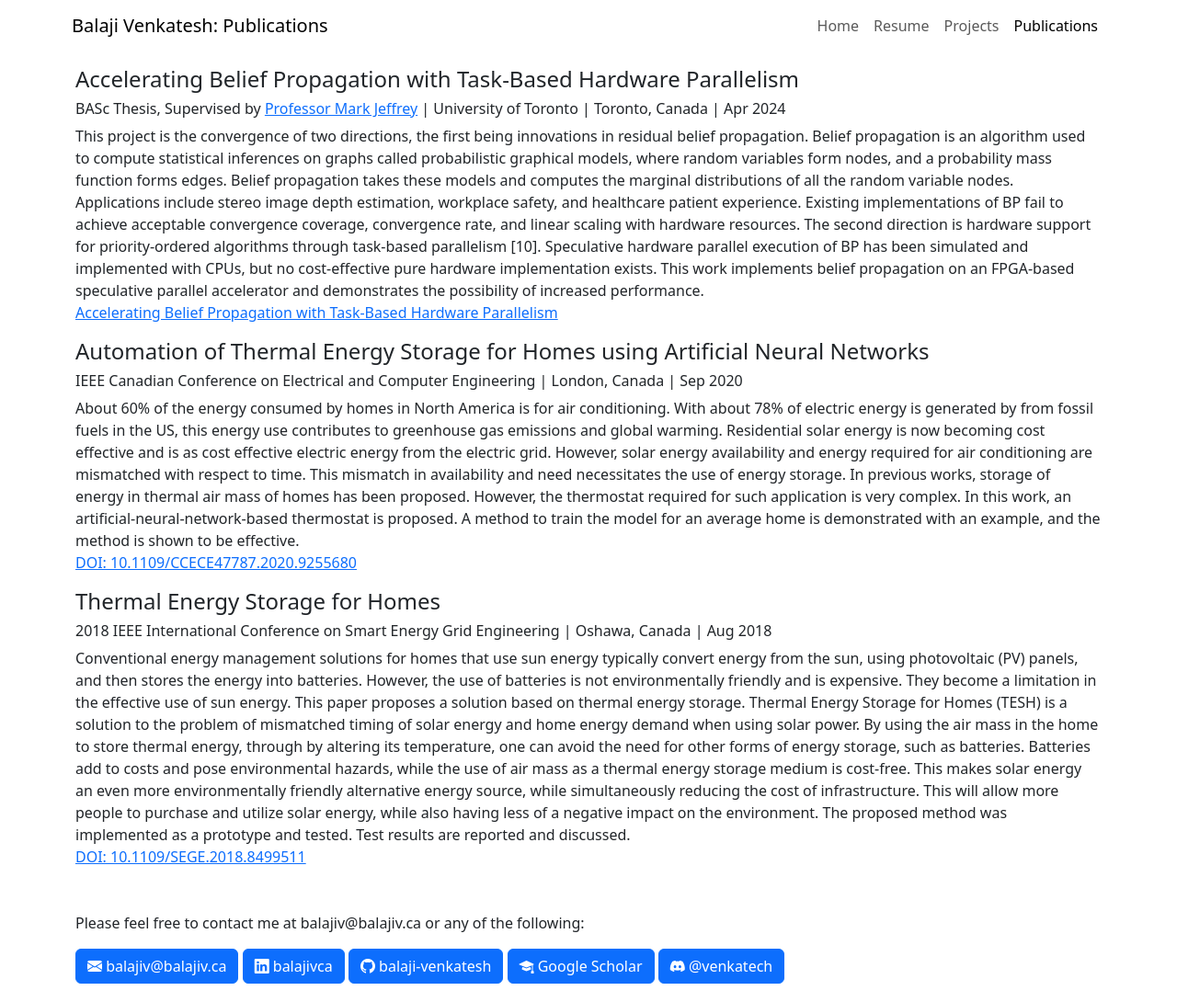
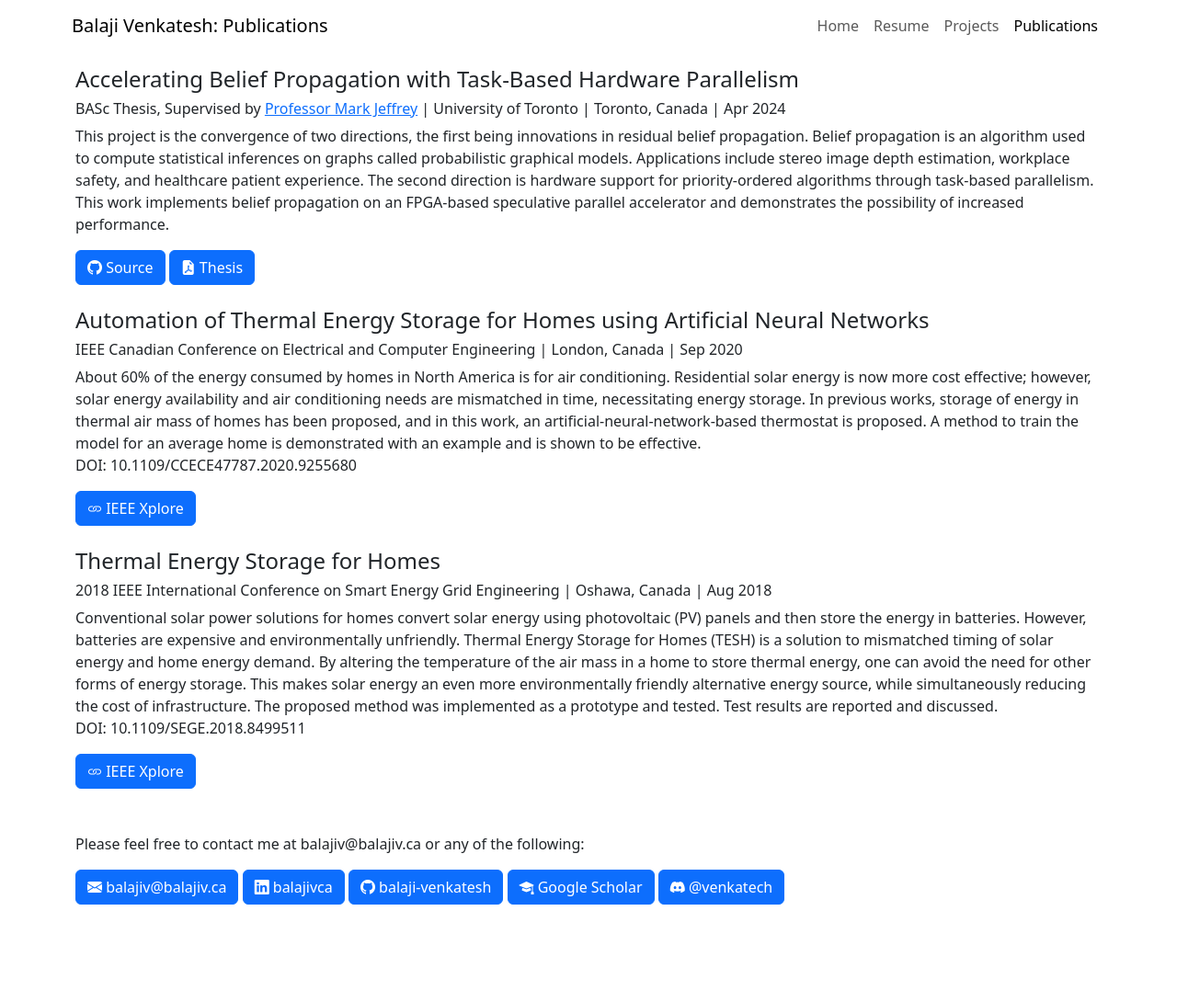
Before and after one commit to balaji-venkatesh/balaji-venkatesh.github.io, a Jekyll site: the page built from publications.md, in a window 1280 px wide. Shown: the whole page at 92% size. Built offline with Jekyll 4.4.1, drawn with Linux system fonts in a browser that asks for light colours; after the commit the page ends 1004 px from its top, so only the background shows below that.

Commit message:
rewrite abstracts

```diff
--- a/publications.md
+++ b/publications.md
@@ -6,15 +6,23 @@ title: Publications
 
 ###### BASc Thesis, Supervised by [Professor Mark Jeffrey](https://www.eecg.utoronto.ca/~mcj/) | University of Toronto | Toronto, Canada | Apr 2024
 
-This project is the convergence of two directions, the first being innovations in residual belief propagation. Belief propagation is an algorithm used to compute statistical inferences on graphs called probabilistic graphical models, where random variables form nodes, and a probability mass function forms edges. Belief propagation takes these models and computes the marginal distributions of all the random variable nodes. Applications include stereo image depth estimation, workplace safety, and healthcare patient experience. Existing implementations of BP fail to achieve acceptable convergence coverage, convergence rate, and linear scaling with hardware resources. The second direction is hardware support for priority-ordered algorithms through task-based parallelism [10]. Speculative hardware parallel execution of BP has been simulated and implemented with CPUs, but no cost-effective pure hardware implementation exists. This work implements belief propagation on an FPGA-based speculative parallel accelerator and demonstrates the possibility of increased performance. <br>
-[Accelerating Belief Propagation with Task-Based Hardware Parallelism](/assets/bv-basc-thesis.pdf)
+This project is the convergence of two directions, the first being innovations in residual belief propagation. Belief propagation is an algorithm used to compute statistical inferences on graphs called probabilistic graphical models. Applications include stereo image depth estimation, workplace safety, and healthcare patient experience. The second direction is hardware support for priority-ordered algorithms through task-based parallelism. This work implements belief propagation on an FPGA-based speculative parallel accelerator and demonstrates the possibility of increased performance. <br>
+
+<a href="https://github.com/balaji-venkatesh/chronos_rbp_hls" class="btn btn-primary mb-2"> <i class="bi bi-github"></i> Source</a>
+<a href="/assets/bv-basc-thesis.pdf" class="btn btn-primary mb-2"> <i class="bi bi-file-earmark-pdf-fill"></i> Thesis</a>
 
 #### Automation of Thermal Energy Storage for Homes using Artificial Neural Networks
 ###### IEEE Canadian Conference on Electrical and Computer Engineering | London, Canada | Sep 2020
-About 60% of the energy consumed by homes in North America is for air conditioning. With about 78% of electric energy is generated by from fossil fuels in the US, this energy use contributes to greenhouse gas emissions and global warming. Residential solar energy is now becoming cost effective and is as cost effective electric energy from the electric grid. However, solar energy availability and energy required for air conditioning are mismatched with respect to time. This mismatch in availability and need necessitates the use of energy storage. In previous works, storage of energy in thermal air mass of homes has been proposed. However, the thermostat required for such application is very complex. In this work, an artificial-neural-network-based thermostat is proposed. A method to train the model for an average home is demonstrated with an example, and the method is shown to be effective. <br>
-[DOI: 10.1109/CCECE47787.2020.9255680](https://doi.org/10.1109/CCECE47787.2020.9255680)
+
+About 60% of the energy consumed by homes in North America is for air conditioning. Residential solar energy is now more cost effective; however, solar energy availability and air conditioning needs are mismatched in time, necessitating energy storage. In previous works, storage of energy in thermal air mass of homes has been proposed, and in this work, an artificial-neural-network-based thermostat is proposed. A method to train the model for an average home is demonstrated with an example and is shown to be effective. <br>
+DOI: 10.1109/CCECE47787.2020.9255680
+
+<a href="https://doi.org/10.1109/CCECE47787.2020.9255680" class="btn btn-primary mb-2"> <i class="bi bi-link"></i> IEEE Xplore</a>
 
 #### Thermal Energy Storage for Homes
 ###### 2018 IEEE International Conference on Smart Energy Grid Engineering | Oshawa, Canada | Aug 2018
-Conventional energy management solutions for homes that use sun energy typically convert energy from the sun, using photovoltaic (PV) panels, and then stores the energy into batteries. However, the use of batteries is not environmentally friendly and is expensive. They become a limitation in the effective use of sun energy. This paper proposes a solution based on thermal energy storage. Thermal Energy Storage for Homes (TESH) is a solution to the problem of mismatched timing of solar energy and home energy demand when using solar power. By using the air mass in the home to store thermal energy, through by altering its temperature, one can avoid the need for other forms of energy storage, such as batteries. Batteries add to costs and pose environmental hazards, while the use of air mass as a thermal energy storage medium is cost-free. This makes solar energy an even more environmentally friendly alternative energy source, while simultaneously reducing the cost of infrastructure. This will allow more people to purchase and utilize solar energy, while also having less of a negative impact on the environment. The proposed method was implemented as a prototype and tested. Test results are reported and discussed. <br>
-[DOI: 10.1109/SEGE.2018.8499511](https://doi.org/10.1109/SEGE.2018.8499511)
+
+Conventional solar power solutions for homes convert solar energy using photovoltaic (PV) panels and then store the energy in batteries. However, batteries are expensive and environmentally unfriendly. Thermal Energy Storage for Homes (TESH) is a solution to mismatched timing of solar energy and home energy demand. By altering the temperature of the air mass in a home to store thermal energy, one can avoid the need for other forms of energy storage. This makes solar energy an even more environmentally friendly alternative energy source, while simultaneously reducing the cost of infrastructure. The proposed method was implemented as a prototype and tested. Test results are reported and discussed. <br>
+DOI: 10.1109/SEGE.2018.8499511
+
+<a href="https://doi.org/10.1109/SEGE.2018.8499511" class="btn btn-primary"> <i class="bi bi-link"></i> IEEE Xplore</a>
```
